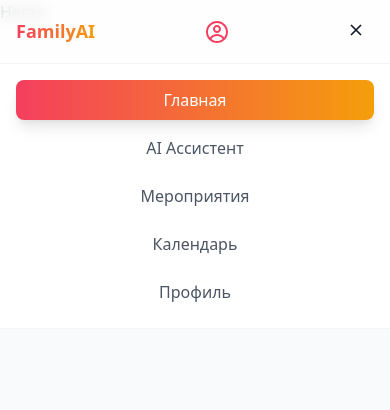
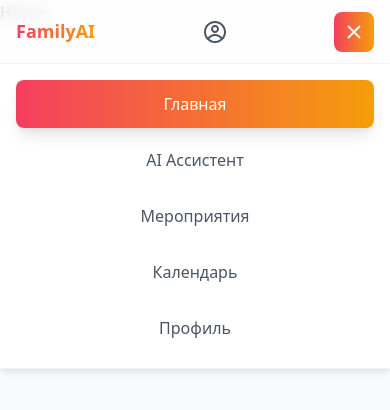
Before and after one commit to Xandr070/rutina, a React (Vite) app: page / in a window 390 px wide. Both pictures are taken after a click on the button "Открыть меню". Shown: the top 410 px of the page. Built offline with nearby package versions, Linux system fonts and the light colour scheme.

Commit message:
fix: responsive header

```diff
--- a/src/components/Header.tsx
+++ b/src/components/Header.tsx
@@ -1,8 +1,41 @@
-import React, {useState} from 'react';
+import React, {useState, useEffect, useCallback} from 'react';
 import {Link, useLocation} from 'react-router-dom';
 import classNames from 'classnames';
 import styles from "./styles/Header.module.scss";
 import {CgProfile} from "react-icons/cg";
+
+const useMobileMenu = () => {
+    const [isOpen, setIsOpen] = useState(false);
+    const location = useLocation();
+
+    useEffect(() => {
+        setIsOpen(false);
+    }, [location]);
+
+    useEffect(() => {
+        if (!isOpen) return;
+
+        const handleClick = (e: MouseEvent) => {
+            const target = e.target as HTMLElement;
+            if (!target.closest(`.${styles.mobileNav}`) && !target.closest(`.${styles.menuButton}`)) {
+                setIsOpen(false);
+            }
+        };
+
+        document.addEventListener('click', handleClick);
+        return () => document.removeEventListener('click', handleClick);
+    }, [isOpen]);
+
+    const toggle = useCallback(() => {
+        setIsOpen(prev => !prev);
+    }, []);
+
+    const close = useCallback(() => {
+        setIsOpen(false);
+    }, []);
+
+    return {isOpen, toggle, close};
+};
 
 interface NavItem {
     path: string;
@@ -17,7 +50,7 @@ interface NavLinkProps {
 
 const Header: React.FC = () => {
     const location = useLocation();
-    const [isMobileMenuOpen, setIsMobileMenuOpen] = useState(false);
+    const {isOpen, toggle, close} = useMobileMenu();
 
     const isActive = (path: string): boolean => {
         return location.pathname === path;
@@ -42,19 +75,11 @@ const Header: React.FC = () => {
         </Link>
     );
 
-    const toggleMobileMenu = () => {
-        setIsMobileMenuOpen(!isMobileMenuOpen);
-    };
-
-    const closeMobileMenu = () => {
-        setIsMobileMenuOpen(false);
-    };
-
     return (
         <header className={styles.header}>
             <div className={styles.container}>
                 <div className={styles.wrapper}>
-                    <Link to="/" className={styles.logo} onClick={closeMobileMenu}>
+                    <Link to="/" className={styles.logo} onClick={close}>
                         <span className={styles.logoText}>FamilyAI</span>
                     </Link>
 
@@ -70,7 +95,7 @@ const Header: React.FC = () => {
                             className={classNames(styles.profileButton, {
                                 [styles.active]: isActive('/profile')
                             })}
-                            onClick={closeMobileMenu}
+                            onClick={close}
                         >
                             <CgProfile
                                 size={16}
@@ -82,12 +107,13 @@ const Header: React.FC = () => {
 
                     <button
                         className={styles.menuButton}
-                        onClick={toggleMobileMenu}
+                        onClick={toggle}
                         aria-label="Открыть меню"
+                        aria-expanded={isOpen}
                     >
                         <svg width="24" height="24" viewBox="0 0 24 24" fill="none" stroke="currentColor"
                              strokeWidth="2">
-                            {isMobileMenuOpen ? (
+                            {isOpen ? (
                                 <path d="M6 18L18 6M6 6l12 12"/>
                             ) : (
                                 <path d="M4 6h16M4 12h16M4 18h16"/>
@@ -97,21 +123,23 @@ const Header: React.FC = () => {
                 </div>
             </div>
 
-            <nav className={classNames(styles.mobileNav, {
-                [styles.isOpen]: isMobileMenuOpen
-            })}>
+            <div
+                className={classNames(styles.mobileNav, {
+                    [styles.isOpen]: isOpen
+                })}
+            >
                 {navigation.map(({path, label}) => (
-                    <NavLink key={path} to={path} onClick={closeMobileMenu}>
+                    <NavLink key={path} to={path} onClick={close}>
                         {label}
                     </NavLink>
                 ))}
                 <NavLink
                     to="/profile"
-                    onClick={closeMobileMenu}
+                    onClick={close}
                 >
                     Профиль
                 </NavLink>
-            </nav>
+            </div>
         </header>
     );
 };
--- a/src/components/styles/Header.module.scss
+++ b/src/components/styles/Header.module.scss
@@ -42,10 +42,6 @@
   gap: 0.5rem;
   margin: 0 2rem;
 
-  @include responsive(md) {
-    display: flex;
-  }
-
   @media (max-width: #{$breakpoint-md - 1px}) {
     display: none;
   }
@@ -74,23 +70,32 @@
 }
 
 .menuButton {
+  display: none;
   padding: 0.5rem;
   border-radius: $border-radius-lg;
   cursor: pointer;
   border: none;
   background: transparent;
+  color: $text-muted;
+  transition: $transition-base;
 
-  @include responsive(md) {
-    display: none;
+  @media (max-width: #{$breakpoint-md - 1px}) {
+    display: flex;
+    align-items: center;
   }
 
   &:hover {
-    background-color: $gray-100;
+    background-color: $gray-50;
+  }
+
+  &[aria-expanded="true"] {
+    color: $gray-50;
+    background: $gradient-primary;
   }
 
   svg {
-    width: $icon-size-sm;
-    height: $icon-size-sm;
+    width: $icon-size-base;
+    height: $icon-size-base;
   }
 }
 
@@ -106,6 +111,7 @@
   padding: 0.5rem;
   border-radius: $border-radius-lg;
   transition: $transition-base;
+  color: $text-muted;
 
   &:hover {
     background-color: $gray-50;
@@ -123,7 +129,6 @@
 }
 
 .mobileNav {
-  display: none;
   position: fixed;
   top: 4rem;
   left: 0;
@@ -133,17 +138,23 @@
   border-bottom: 1px solid $gray-100;
   @include flex-column;
   gap: 0.5rem;
+  z-index: 40;
+  display: none;
+  box-shadow: 0 4px 6px -1px rgba(0, 0, 0, 0.1);
 
-  &.isOpen {
-    display: flex;
+  @media (max-width: #{$breakpoint-md - 1px}) {
+    &.isOpen {
+      display: flex;
+    }
   }
 
   .navLink {
     width: 100%;
     text-align: center;
-  }
+    padding: 0.75rem 1rem;
 
-  @include responsive(md) {
-    display: none;
+    &:hover {
+      background-color: $gray-50;
+    }
   }
 }
```
